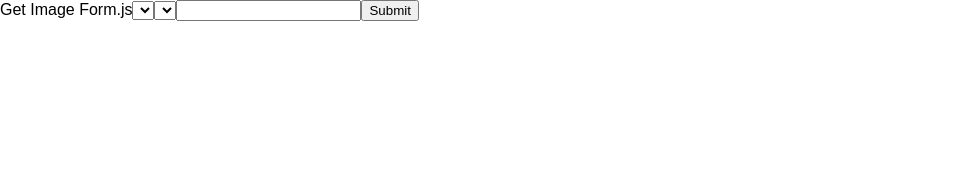
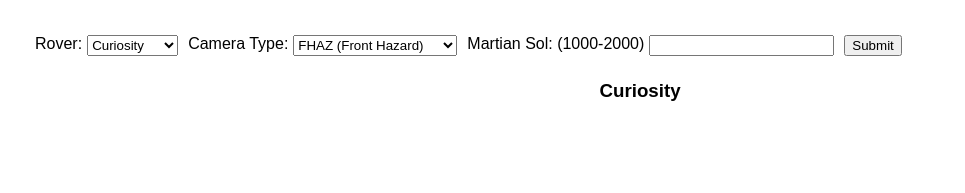
Before and after one commit to gregjonesdev/TIY-07-26, a React app: page / in a window 1280 px wide. Shown: the whole page, without its empty margins (0-965 px from the left). Built offline with nearby package versions, Linux system fonts and the light colour scheme; no server answers.

Commit message:
fetch active

```diff
--- a/src/components/App.js
+++ b/src/components/App.js
@@ -4,15 +4,31 @@
 import GetImageForm from './GetImageForm';
 
 class App extends Component {
+
+  constructor (props) {
+    super(props)
+
+    // this.state = {
+    //   rover: "Curiosity",
+    //   camera: "FHAZ",
+    //   images: [],
+    //   sol: "1000"
+    // }
+
+
+  }
+
+
+
   render() {
     return (
 
-      <GetImageForm />
+      <GetImageForm stateData={this.state}/>
     );
   }
 }
 
-//https://api.nasa.gov/planetary/apod?api_key=DvNdeDtfLHjesoXFzDJbh4rvGwJ3L68WBdFURSE5
+
 
 
 
--- a/src/components/GetImageButton.js
+++ b/src/components/GetImageButton.js
@@ -1,6 +1,10 @@
 import React, { Component } from 'react';
 
 export default class GetImageForm extends Component {
+
+  constructor(props) {
+    super(props)
+  }
 
 
 
--- a/src/components/GetImageForm.js
+++ b/src/components/GetImageForm.js
@@ -1,51 +1,96 @@
 import React, { Component } from 'react';
 import GetImageButton from './GetImageButton'
 
-const api_key = "DvNdeDtfLHjesoXFzDJbh4rvGwJ3L68WBdFURSE5"
+const API_KEY = "DvNdeDtfLHjesoXFzDJbh4rvGwJ3L68WBdFURSE5"
 
 
 export default class GetImageForm extends Component {
-
-  constructor (props) {
+  constructor(props) {
     super(props)
 
     this.state = {
       rover: "Curiosity",
       camera: "FHAZ",
       images: [],
-      sol: 1500
-}
+      sol: "1000"
+    }
+
+
+    this.handleRoverSelection = this.handleRoverSelection.bind(this)
+    this.handleCameraSelection = this.handleCameraSelection.bind(this)
+    this.handleSolSelection = this.handleSolSelection.bind(this)
+    this.handleSubmit = this.handleSubmit.bind(this)
+
+    this.fetchRoverImage = this.fetchRoverImage.bind(this)
+
   }
 
-  componentDidMount(){
+  handleRoverSelection = function (event) {
+    this.setState({rover: event.target.value});
+  }
+  handleCameraSelection = function (event) {
+    //alert(event.target.value)
+    this.setState({camera: event.target.value});
+  }
+  handleSolSelection = function (event) {
+      this.setState({sol: event.target.value});
+
+  }
+  handleSubmit = function (event) {
+    if (this.state.sol>=1000 && this.state.sol<=2000) {
+      this.fetchRoverImage()
+    } else {
+      alert("Please enter a number 1000-2000 ")
+    }
+  }
+  fetchRoverImage = function () {
+    let cam = this.state.camera
+    let rove = this.state.rover
+    let num = this.state.sol
 
 
-    let imageUrl = `https://api.nasa.gov/mars-photos/api/v1/rovers/Curiosity/photos?sol=1500&camera=FHAZ&api_key=${api_key}`;
-
-    console.log(imageUrl)
+    let imageUrl = `https://api.nasa.gov/mars-photos/api/v1/rovers/${rove}/photos?sol=${num}&camera=${cam}&api_key=${API_KEY}`
 
     fetch(imageUrl)
-    .then(results => results.json())
-    .then(responseData => {
-      console.log("responseData: ", responseData)
-    })
-    .catch((error) => {
-      console.log("Error with fetching: ", error)
-    })
+      .then(results => results.json())
+      .then(responseData => {console.log("responseData: ", responseData)})
+      .catch((error) => {console.log("Error with fetching: ", error)})
+
   }
 
 
   render() {
 
     return (
-      <form>
-        Get Image Form.js
-        <select />
-        <select />
-        <input />
-        <GetImageButton />
-      </form>
+      <div className="header">
+        <form onSubmit = {this.handleSubmit}>
+          <div className="entry">
+            <label>Rover: </label>
+            <select onChange = {this.handleRoverSelection}>
+              <option>Curiosity</option>
+              <option>Opportunity</option>
+              <option>Spirit</option>
+            </select>
+          </div>
+          <div className="entry">
+            <label>Camera Type: </label>
+            <select onChange = {this.handleCameraSelection}>
+              <option value="FHAZ">FHAZ (Front Hazard)</option>
+              <option value="RHAZ">RHAZ (Rear Hazard)</option>
+              <option value="NAVCAM">NAVCAM (Navigational)</option>
+            </select>
+          </div>
+          <div className="entry">
+            <label>Martian Sol: (1000-2000)</label>
+            <input type="text" name="sol" onChange={this.handleSolSelection}></input>
+          </div>
+          <div className="entry">
+            <GetImageButton />
+          </div>
+        </form>
+        <h3>{this.state.rover}</h3>
+      </div>
     )
+  }
 
-  }
 }
--- a/src/styles/index.css
+++ b/src/styles/index.css
@@ -1,5 +1,30 @@
 body {
   margin: 0;
-  padding: 0;
+  padding: 30px;
   font-family: sans-serif;
 }
+
+.header {
+  width: 100%;
+  height: 20vh;
+}
+
+h3 {
+  text-align: center;
+}
+
+form {
+  display: flex;
+  flex-flow: row wrap;
+  width: 100%;
+}
+
+form>div {
+  margin: 5px;
+  display: flex;
+  flex-flow: row nowrap;
+}
+
+label {
+  margin-right: 5px;
+}
```
Also changed, not shown: src/components/ImageDisplay.js (+9 -3 lines).
